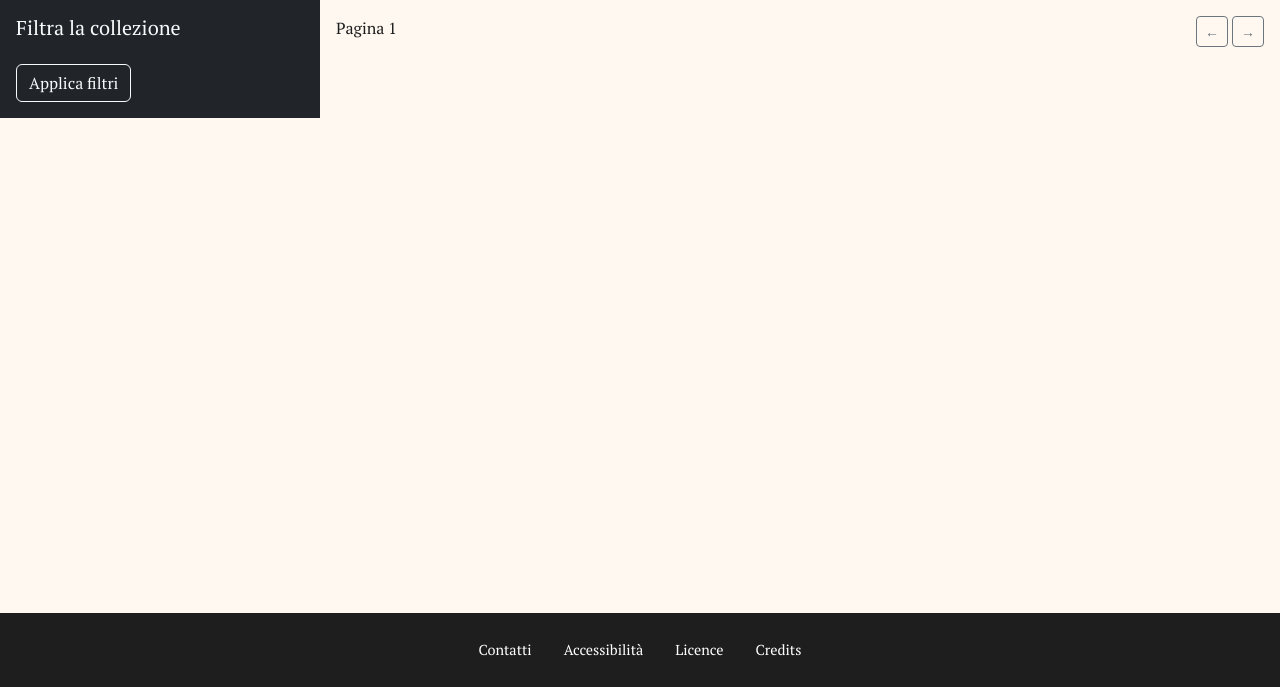
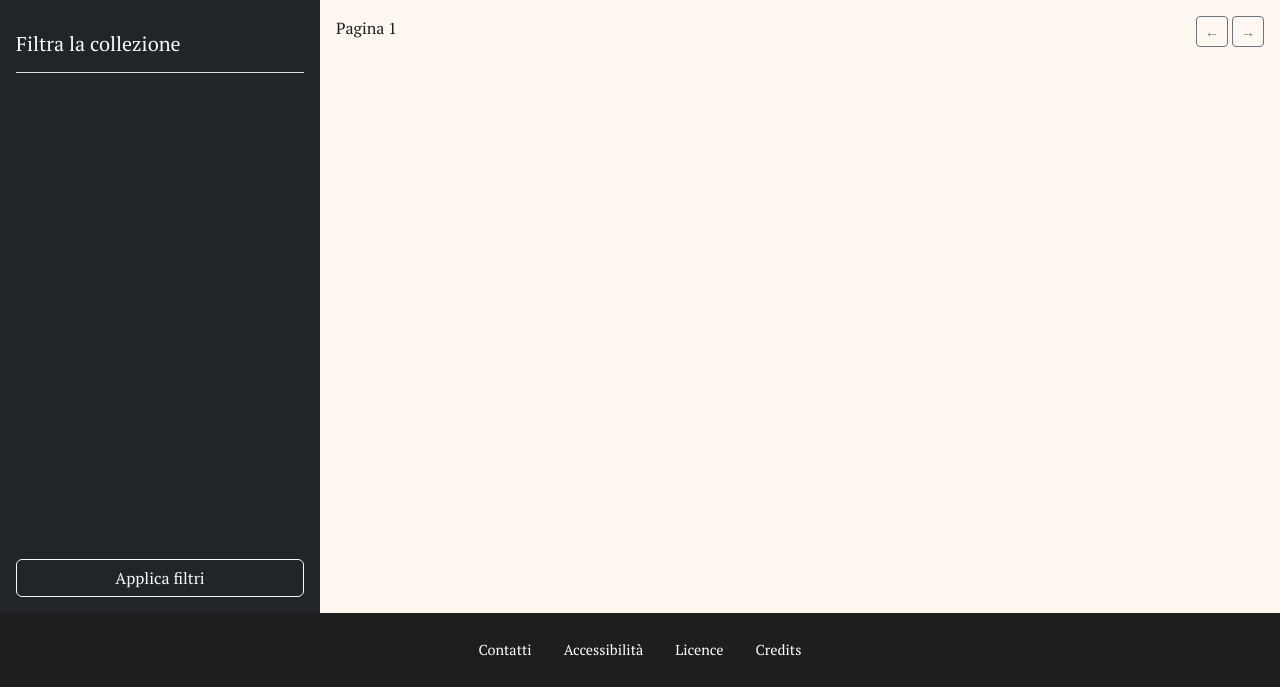
Before and after one commit to dharc-org/changes-spoke4-portal, a Flask app: template app/templates/collection_catalogue.html in a window 1280 px wide. Shown: the part 113-800 px from the top of the page. Run offline with Flask 3, Linux system fonts and the light colour scheme; the template is opened without the code that fills it, so the values that code supplies are empty.

Commit message:
style: improve sidebar layout and scrollbar appearance

```diff
--- a/app/static/css/style.css
+++ b/app/static/css/style.css
@@ -319,6 +319,53 @@ a:hover {
 
 /* Filters in catalogue page */
 
+html,
+body {
+    height: 100%;
+}
+
+main {
+    height: 100%;
+}
+
+#filters {
+    height: 100%;
+    display: flex;
+    flex-direction: column;
+    overflow: hidden;
+    /* Important */
+}
+
+#filter-groups {
+    flex-grow: 1;
+    overflow-y: auto;
+    min-height: 0;
+    /* required for scroll to work inside flex column */
+}
+
+/* For WebKit browsers (Chrome, Safari, Edge) */
+#filter-groups::-webkit-scrollbar {
+    width: 8px;
+}
+
+#filter-groups::-webkit-scrollbar-track {
+    background: transparent;
+}
+
+#filter-groups::-webkit-scrollbar-thumb {
+    background-color: rgba(255, 255, 255, 0.3);
+    /* semi-transparent white */
+    border-radius: 4px;
+    border: 2px solid transparent;
+    background-clip: content-box;
+}
+
+/* Optional: on hover, increase visibility */
+#filter-groups::-webkit-scrollbar-thumb:hover {
+    background-color: rgba(255, 255, 255, 0.5);
+}
+
+
 .form-check.checkbox-right {
     display: flex;
     justify-content: space-between;
--- a/app/templates/base.html
+++ b/app/templates/base.html
@@ -44,7 +44,7 @@
         {% block content %}{% endblock %}
     </main>
 
-    <footer class='site-footer text-center py-4 mt-5'>
+    <footer class='site-footer text-center py-4'>
         <div class='container'>
             <ul class='list-inline text-center mb-0'>
                 <li class='list-inline-item mx-2'><a href="#">{{ gettext('Contatti') }}</a></li>
--- a/app/templates/collection_catalogue.html
+++ b/app/templates/collection_catalogue.html
@@ -1,13 +1,24 @@
 {% extends "base.html" %}
 {% block content %}
-<div class="container-fluid">
-    <div class="row">
-        <aside class="col-md-3 bg-dark text-light p-3" id="filters">
-            <h5>Filtra la collezione</h5>
-            <div id="filter-groups"></div>
-            <button id="apply-filters" class="btn btn-outline-light mt-3">Applica filtri</button>
+<div class="container-fluid h-100">
+    <div class="row h-100">
+
+        <!-- Sidebar -->
+        <aside class="col-md-3 bg-dark text-light d-flex flex-column p-3 h-100" id="filters">
+            <h5 class='border-bottom py-3'>Filtra la collezione</h5>
+
+            <!-- This grows and scrolls -->
+            <div id="filter-groups" class="flex-grow-1 overflow-auto my-2">
+                <!-- Accordion filters here -->
+            </div>
+
+            <!-- Sticks to the bottom -->
+            <button id="apply-filters" class="btn btn-outline-light w-100 mt-auto">Applica filtri</button>
         </aside>
-        <main class="col-md-9 p-3">
+
+
+        <!-- Main content -->
+        <div class="col-md-9 p-3 d-flex flex-column">
             <div class="d-flex justify-content-between">
                 <span id="page-indicator">Pagina <span id="page-number">1</span></span>
                 <div>
@@ -15,10 +26,11 @@
                     <button id="next-page" class="btn btn-sm btn-outline-secondary">→</button>
                 </div>
             </div>
-            <div class="row mt-3" id="cards-container"></div>
-        </main>
+            <div class="row mt-3 flex-grow-1" id="cards-container"></div>
+        </div>
     </div>
 </div>
+
 <script>
     const COLLECTION_ID = "{{ collection_id }}";
 </script>
```
